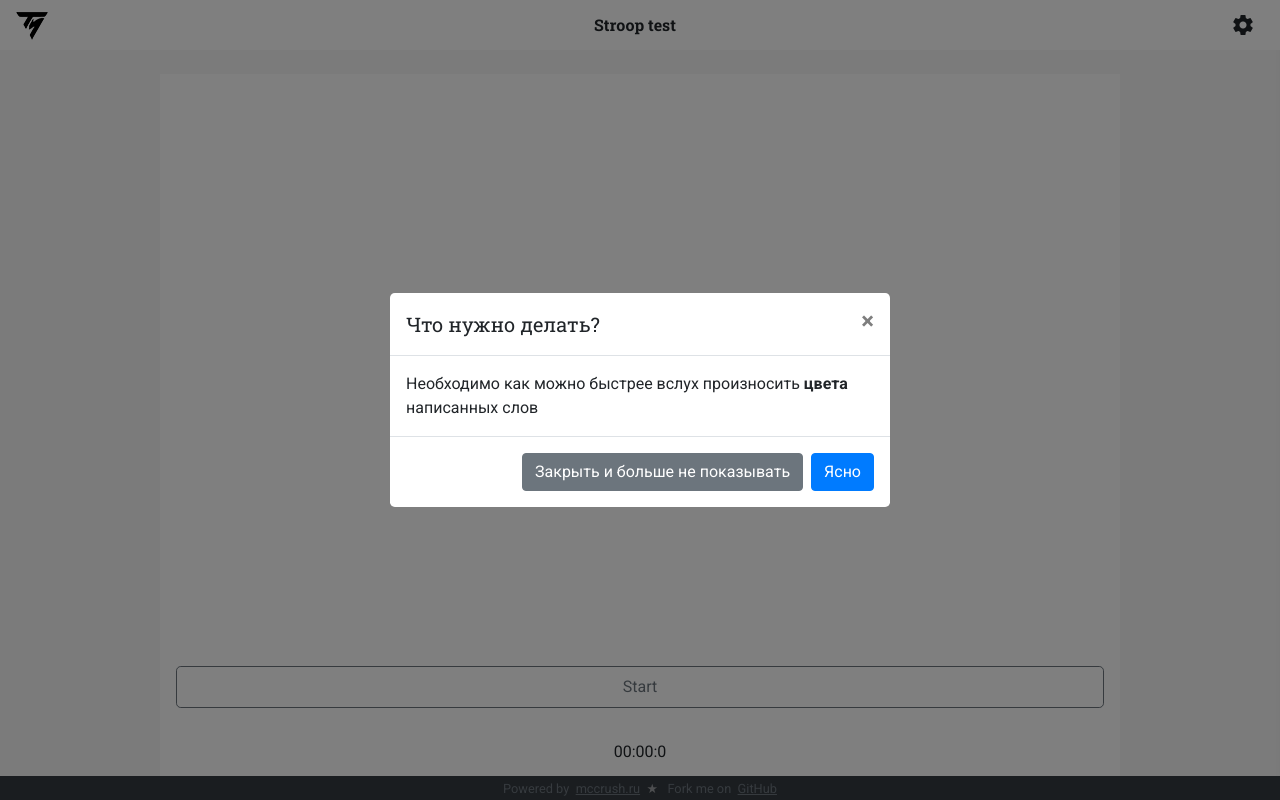
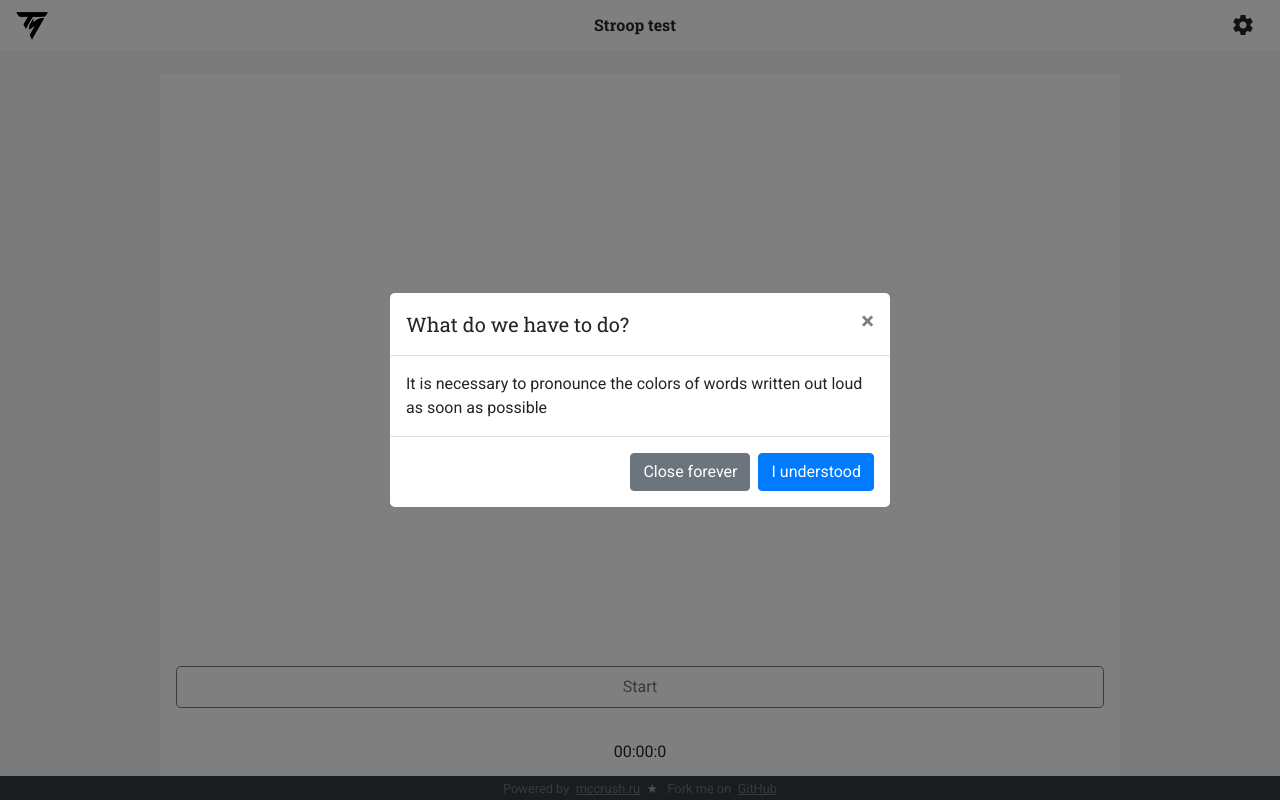
Before and after one commit to mccrush/teststrup, a Vue app: page / in a window 1280 px wide. Shown: the top 800 px of the page. Built offline with nearby package versions, Linux system fonts and the light colour scheme.

Commit message:
Настраивает компонент модального окна

```diff
--- a/src/components/Modal.vue
+++ b/src/components/Modal.vue
@@ -4,25 +4,37 @@
     <div class="modal-dialog modal-dialog-centered" role="document">
       <div class="modal-content">
         <div class="modal-header">
-          <h5 class="modal-title" id="exampleModalCenterTitle">Что нужно делать?</h5>
+          <h5 class="modal-title" id="exampleModalCenterTitle">{{local.modalwindow.title}}</h5>
           <button type="button" class="close" data-dismiss="modal" aria-label="Close">
             <span aria-hidden="true">&times;</span>
           </button>
         </div>
-        <div class="modal-body">
-          Необходимо как можно быстреe вслух произносить
-          <strong>цвета</strong> написанных слов
-        </div>
+        <div class="modal-body">{{local.modalwindow.message}}</div>
         <div class="modal-footer">
-          <button type="button" class="btn btn-secondary" data-dismiss="modal" @click="closeModalWindowForeve">Закрыть и больше не показывать</button>
-          <button type="button" class="btn btn-primary" data-dismiss="modal">Ясно</button>
+          <button type="button" class="btn btn-secondary" data-dismiss="modal" @click="closeModalWindowForeve">{{local.modalwindow.buttoncloseforeve}}</button>
+          <button type="button" class="btn btn-primary" data-dismiss="modal">{{local.modalwindow.buttonclose}}</button>
         </div>
       </div>
     </div>
   </div>
 </template>
 <script>
+import En from "@/language/en.js";
+import Ru from "@/language/ru.js";
+
 export default {
+  data() {
+    return {
+      local: {}
+    };
+  },
+  created() {
+    if (localStorage.getItem("local") == "Ru") {
+      this.local = Ru;
+    } else {
+      this.local = En;
+    }
+  },
   methods: {
     closeModalWindowForeve: function() {
       localStorage.setItem("showmodal", false);
--- a/src/components/Navbar.vue
+++ b/src/components/Navbar.vue
@@ -16,7 +16,6 @@ import Ru from "@/language/ru.js";
 export default {
   data() {
     return {
-      statusShow: false,
       local: {}
     };
   },
```
